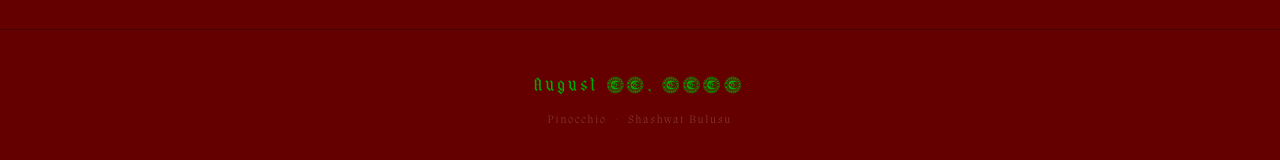
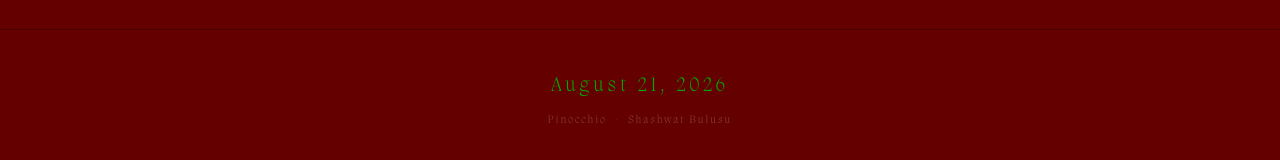
Before and after one commit to nikamma-ent/confessions, a plain HTML site: page index.html in a window 1280 px wide. Shown: the part 1576-1736 px from the top of the page. Drawn offline with Linux system fonts and the light colour scheme; no server answers.

Commit message:
Fix release date rendering as garbled icon glyphs
Qordhion's numeral codepoints (0-9) are mapped to an unrelated
decorative badge icon, not actual digits, so the release date
can never render correctly in that font. Switching just .release
to Migra, which has real numerals; confess/confessions headings
stay on Qordhion since they contain no digits.

```diff
--- a/index.html
+++ b/index.html
@@ -335,7 +335,7 @@
         }
 
         .release {
-            font-family: 'Qordhion', serif;
+            font-family: 'Migra', serif;
             font-size: 20px;
             color: var(--green);
             letter-spacing: 4px;
```
